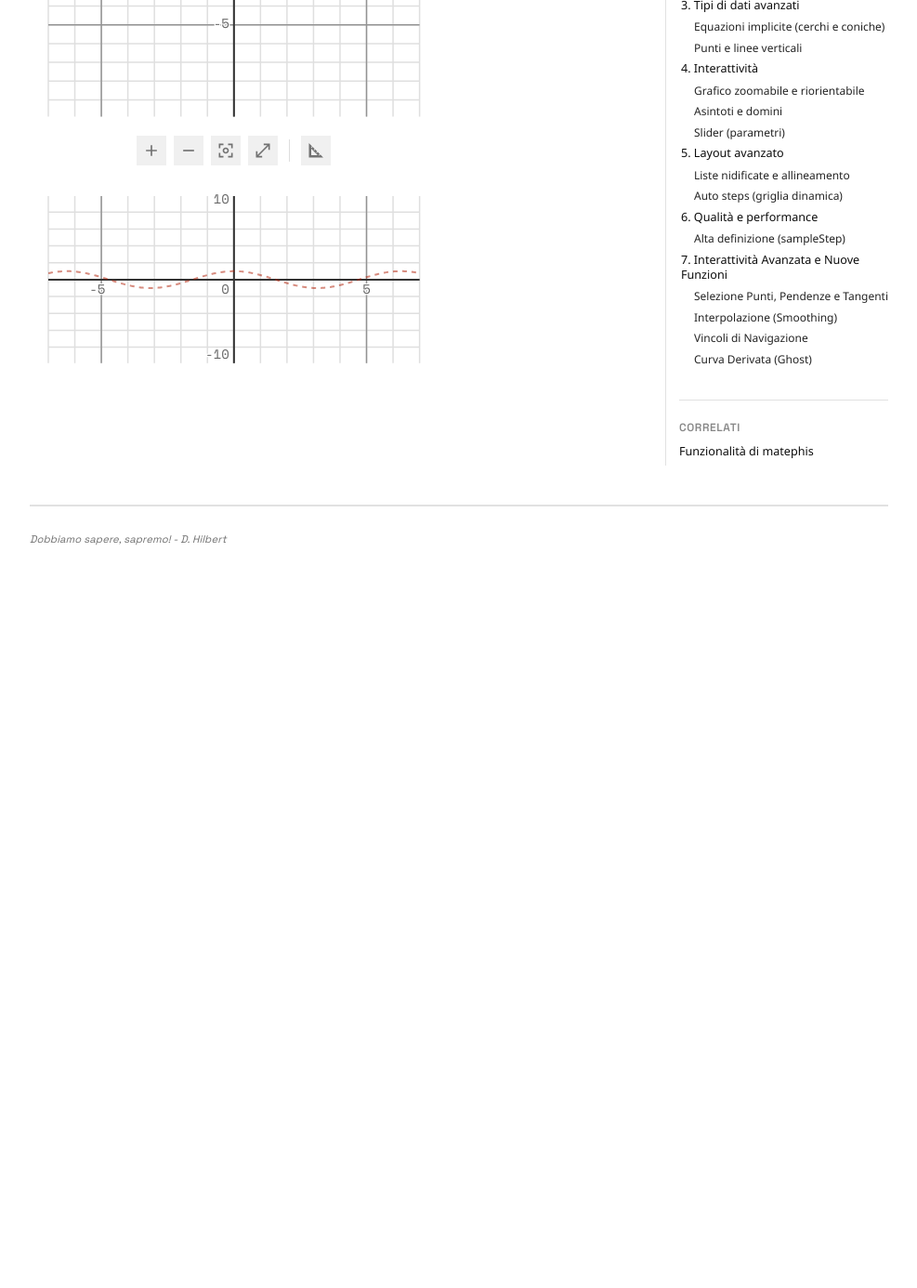
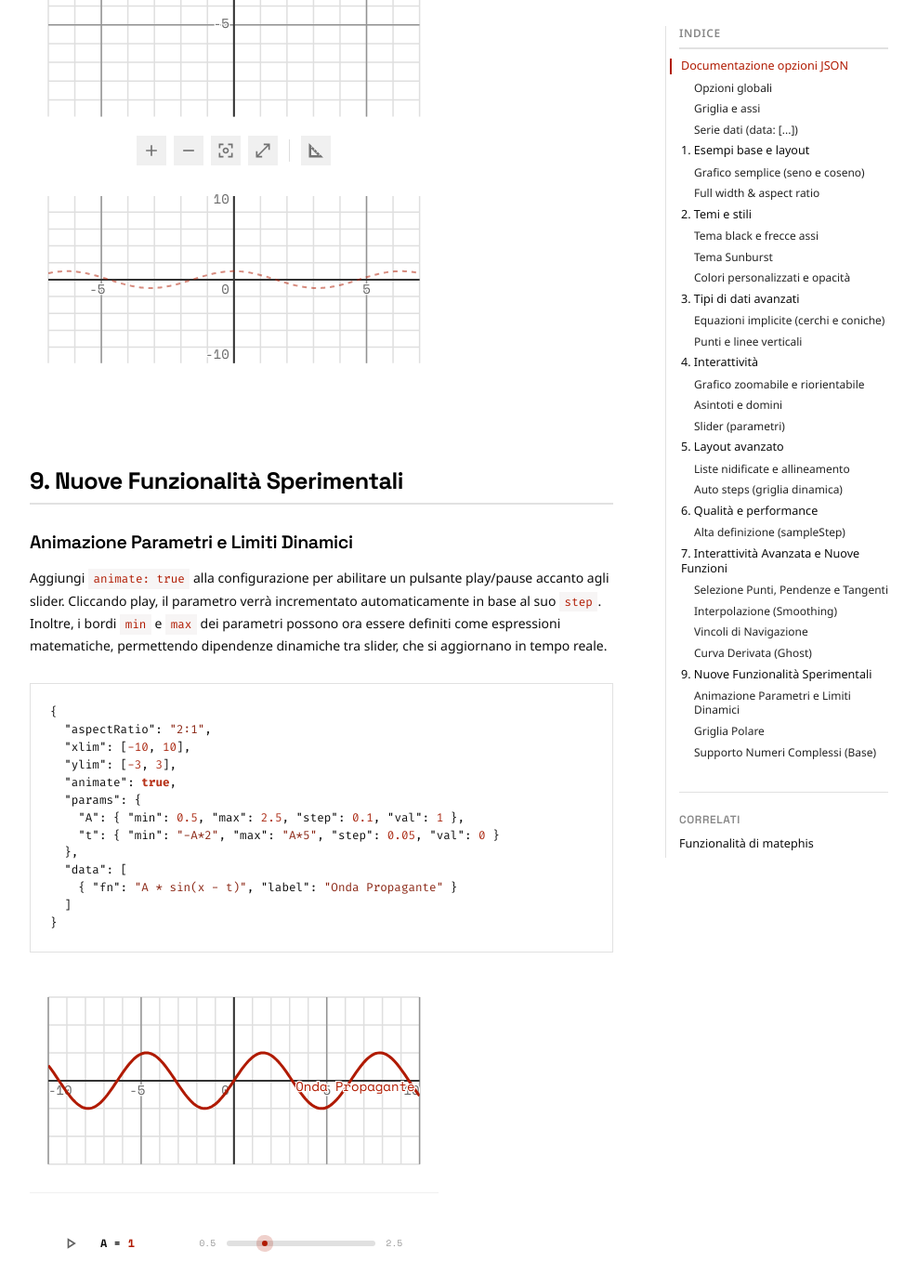
Before and after one commit to Bradwave/matephis, a Jekyll site: the page built from _notes/Public/test-plot.md, in a window 1280 px wide and 1400 px high, scrolled down 18641 px. Shown: the top 1386 px of the window at 93% size, without its empty margins (146-1133 px from the left). Built offline with Jekyll 4.4.1, drawn with Linux system fonts in a browser that asks for light colours; before the commit the page ends 19271 px from its top, so only the background shows below that; some of the changed text lies outside the part shown.

Commit message:
Adds support for complex numbers, polar coordinates and parameters animation.

````diff
--- a/_notes/Public/test-plot.md
+++ b/_notes/Public/test-plot.md
@@ -619,3 +619,147 @@
   "data": [{ "fn": "sin(x)", "label": "sin(x)" }]
 }
 ```
+
+## 9. Nuove Funzionalità Sperimentali
+
+### Animazione Parametri e Limiti Dinamici
+Aggiungi `animate: true` alla configurazione per abilitare un pulsante play/pause accanto agli slider. Cliccando play, il parametro verrà incrementato automaticamente in base al suo `step`.
+Inoltre, i bordi `min` e `max` dei parametri possono ora essere definiti come espressioni matematiche, permettendo dipendenze dinamiche tra slider, che si aggiornano in tempo reale.
+
+```json
+{
+  "aspectRatio": "2:1",
+  "xlim": [-10, 10],
+  "ylim": [-3, 3],
+  "animate": true,
+  "params": {
+    "A": { "min": 0.5, "max": 2.5, "step": 0.1, "val": 1 },
+    "t": { "min": "-A*2", "max": "A*5", "step": 0.05, "val": 0 }
+  },
+  "data": [
+    { "fn": "A * sin(x - t)", "label": "Onda Propagante" }
+  ]
+}
+```
+
+```matephis
+{
+  "aspectRatio": "2:1",
+  "xlim": [-10, 10],
+  "ylim": [-3, 3],
+  "animate": true,
+  "params": {
+    "A": { "min": 0.5, "max": 2.5, "step": 0.1, "val": 1 },
+    "t": { "min": "-A*2", "max": "A*5", "step": 0.05, "val": 0 }
+  },
+  "data": [
+    { "fn": "A * sin(x - t)", "label": "Onda Propagante" }
+  ]
+}
+```
+
+### Griglia Polare
+Imposta `polar: true` per disegnare una griglia radiale e concentrica al posto di quella cartesiana standard. `polarUnits` può essere impostato su `"deg"` per i gradi (mostrerà gradi numerici) o lasciato di default / `"rad"` per etichette in radianti proporzionali a `π`. Utile per mostrare equazioni in coordinate polari e complessi!
+
+```json
+{
+  "polar": true,
+  "polarUnits": "rad",
+  "xlim": [-5, 5],
+  "ylim": [-5, 5],
+  "aspectRatio": 1,
+  "params": {
+    "k": { "min": 1, "max": 10, "step": 1, "val": 4 },
+    "t": { "min": 0, "max": "2*PI", "step": 0.1, "val": "2*PI" }
+  },
+  "data": [
+    { "fn": "4 * cos(k * x)", "domain": [0, "t"], "label": "Rosa Polare" }
+  ]
+}
+```
+
+```matephis
+{
+  "polar": true,
+  "polarUnits": "rad",
+  "xlim": [-5, 5],
+  "ylim": [-5, 5],
+  "aspectRatio": 1,
+  "params": {
+    "k": { "min": 1, "max": 10, "step": 1, "val": 4 },
+    "t": { "min": 0, "max": "2*PI", "step": 0.05, "val": "2*PI" }
+  },
+  "data": [
+    { "fn": "4 * cos(k * x)", "domain": [0, "t"], "label": "Rosa Polare" }
+  ]
+}
+```
+
+### Supporto Numeri Complessi (Base)
+Aggiungi `complexMode: true` per valutare le funzioni nel campo complesso in modo semplificato. Scrivendo funzioni f(x) e calcolando ad esempio `exp(i * x)`, x viene usato come parametro per muoversi sul piano complesso (Asse X = Reale, Asse Y = Immaginario).
+
+```json
+{
+  "complexMode": true,
+  "xlim": [-2, 2],
+  "ylim": [-2, 2],
+  "data": [
+    { "fn": "exp(i * x)", "domain": [0, "2*pi"] }
+  ]
+}
+```
+
+```matephis
+{
+  "complexMode": true,
+  "xlim": [-2, 2],
+  "ylim": [-2, 2],
+  "data": [
+    { "fn": "exp(i * x)", "domain": [0, "2*pi"] }
+  ]
+}
+```
+
+Puoi anche definire punti singoli e discreti utilizzando espressioni complesse, sia in forma algebrica `a+ib` che in forma polare `r*exp(i*θ)` o `r*e^(i*θ)`.
+
+```json
+{
+  "complexMode": true,
+  "xlim": [-3, 3],
+  "ylim": [-3, 3],
+  "data": [
+    { "fn": "2*exp(i*x)", "domain": [0, "6.28"], "color": "blue" },
+    {
+      "points": [
+        ["1+0.5i", "", "1+0.5i"],
+        ["-1+1i", "", "-1+i"],
+        ["2*exp(i*PI/2)", "", "2*exp(i*PI/2)"],
+        ["1.5*e^(i*PI)", "", "1.5*e^(i*PI)"]
+      ],
+      "radius": 5,
+      "fillColor": "red"
+    }
+  ]
+}
+```
+
+```matephis
+{
+  "complexMode": true,
+  "xlim": [-3, 3],
+  "ylim": [-3, 3],
+  "data": [
+    { "fn": "2*exp(i*x)", "domain": [0, "6.28"], "color": "blue" },
+    {
+      "points": [
+        ["1+0.5i", "", "1+0.5i"],
+        ["-1+1i", "", "-1+i"],
+        ["2*exp(i*PI/2)", "", "2*exp(i*PI/2)"],
+        ["1.5*e^(i*PI)", "", "1.5*e^(i*PI)"]
+      ],
+      "radius": 5,
+      "fillColor": "red"
+    }
+  ]
+}
+```
--- a/assets/css/matephis-plot.css
+++ b/assets/css/matephis-plot.css
@@ -292,3 +292,25 @@
 .matephis-hidden {
   display: none !important;
 }
+
+/* Animation Controls */
+.matephis-plot-play-btn {
+  background: none;
+  border: none;
+  cursor: pointer;
+  padding: 4px;
+  display: flex;
+  align-items: center;
+  justify-content: center;
+  opacity: 0.7;
+  transition: opacity 0.2s;
+  min-width: 24px;
+}
+.matephis-plot-play-btn:hover {
+  opacity: 1;
+}
+.matephis-plot-play-btn img {
+  width: 20px;
+  height: 20px;
+  pointer-events: none;
+}
````
Also changed, not shown: assets/css/matephis-slides.css (+7 -7 lines), test-complex.js (added, +45 -0 lines), assets/js/matephis-plot.js.
